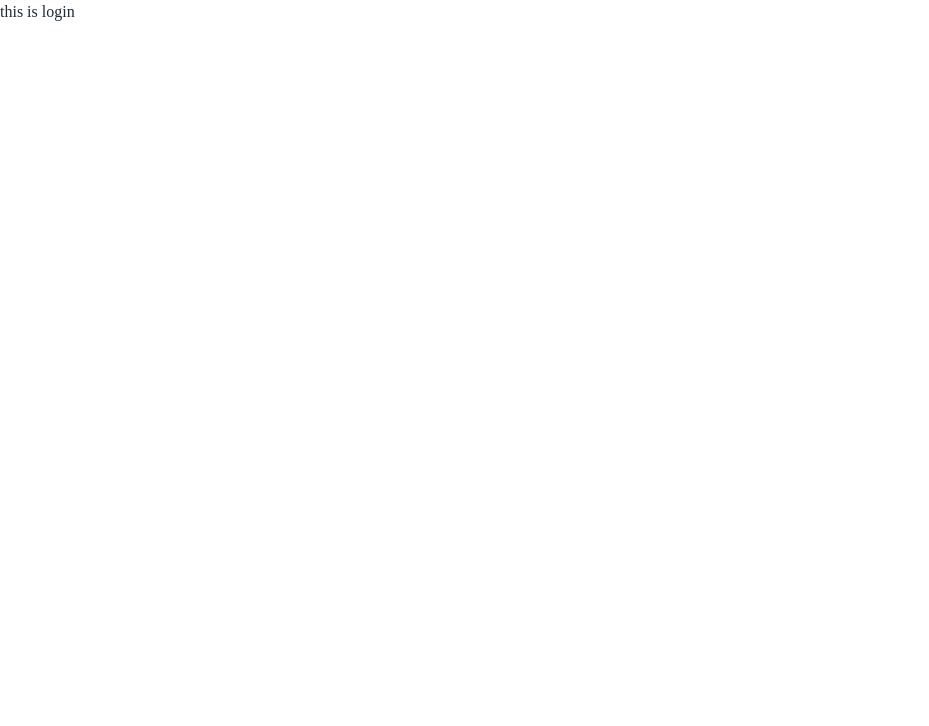
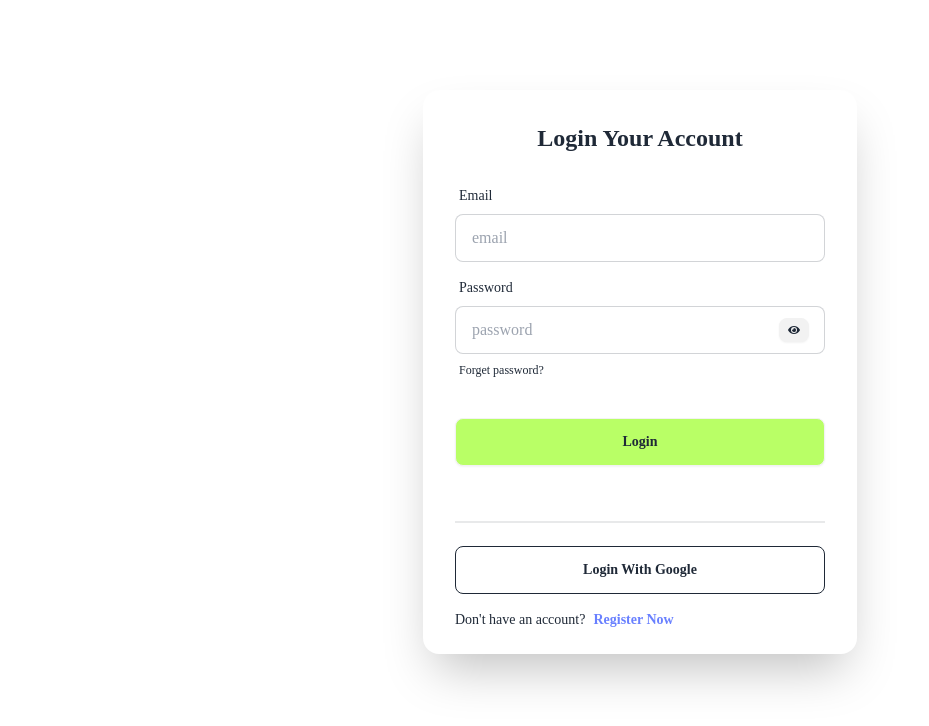
Before and after one commit to AhsanHabib002/StudyHard, a React (Vite) app: page /login in a window 1280 px wide. Shown: the top 726 px of the page, without its empty margins (0-929 px from the left). Built offline with nearby package versions, Linux system fonts and the light colour scheme; no server answers; a web font is replaced by a local one.

Commit message:
login setup done

```diff
--- a/package.json
+++ b/package.json
@@ -17,6 +17,7 @@
     "react-dom": "^18.3.1",
     "react-icons": "^5.4.0",
     "react-router-dom": "^7.1.1",
+    "react-sweetalert2": "^0.6.0",
     "react-toastify": "^11.0.2",
     "sort-by": "^1.2.0"
   },
--- a/src/Context/AuthContext/AuthProvider.jsx
+++ b/src/Context/AuthContext/AuthProvider.jsx
@@ -1,14 +1,15 @@
-import React, { useState } from "react";
+import React, { useEffect, useState } from "react";
 import AuthContext from "./AuthContext";
 import {
   createUserWithEmailAndPassword,
+  onAuthStateChanged,
   signInWithEmailAndPassword,
   signInWithPopup,
   signOut,
   updateProfile,
 } from "firebase/auth";
 import auth from "../../firebase/firebase.init";
-import { GoogleAuthProvider } from "firebase/auth/web-extension";
+import { GoogleAuthProvider } from "firebase/auth";
 
 const AuthProvider = ({ children }) => {
   const [user, setUser] = useState(null);
@@ -32,8 +33,16 @@ const AuthProvider = ({ children }) => {
   const googleProvider = new GoogleAuthProvider();
   const googleLogin = () => {
     return signInWithPopup(auth, googleProvider);
-};
-
+  };
+  useEffect(() => {
+    const unsubscribe = onAuthStateChanged(auth, (currentuser) => {
+      setUser(currentuser);
+      setLoading(false);
+    });
+    return () => {
+      unsubscribe();
+    };
+  }, []);
   const authInfo = {
     user,
     setUser,
--- a/src/Pages/Login/Login.jsx
+++ b/src/Pages/Login/Login.jsx
@@ -1,11 +1,130 @@
-import React from 'react';
+import { useContext, useState } from "react";
+import { FaEye } from "react-icons/fa";
+import { Link, useNavigate } from "react-router-dom";
+import { ToastContainer, toast } from "react-toastify";
+import "react-toastify/dist/ReactToastify.css";
+import Swal from "sweetalert2";
+import AuthContext from "../../Context/AuthContext/AuthContext";
 
 const Login = () => {
-    return (
-        <div className="max-w-[90rem] mx-auto">
-            this is login
+  const { userLogin, setUser, googleLogin } = useContext(AuthContext);
+  const navigate = useNavigate();
+  const [email, setEmail] = useState("");
+  const [show, setShow] = useState(false);
+
+  const handleLogin = (e) => {
+    e.preventDefault();
+    const form = new FormData(e.target);
+    const name = form.get("name");
+    const email = form.get("email");
+    const photo = form.get("photo");
+    const password = form.get("password");
+    userLogin(email, password)
+      .then((result) => {
+        const user = result.user;
+        setUser(user);
+        setTimeout(() => {
+          navigate("/");
+        }, 2000);
+        Swal.fire("Logger In", "Your Login is Successful.", "success");
+      })
+      .catch((error) => {
+        toast.error(`Error: ${error.message}`);
+      });
+
+    const passwordRegex = /^(?=.*[a-z])(?=.*[A-Z]).{6,}$/;
+    if (!passwordRegex.test(password)) {
+      setError(
+        "Password must contain at least 6 characters, one uppercase letter, and one lowercase letter."
+      );
+      return;
+    }
+    setError("");
+  };
+
+  const handleGoogleLogin = () => {
+    googleLogin()
+      .then((result) => {
+        const user = result.user;
+        setUser(user);
+        setTimeout(() => {
+          navigate("/");
+        }, 2000);
+        toast.success("Login Successful");
+      })
+      .catch((error) => {
+        toast.error(`Error: ${error.message}`);
+      });
+  };
+
+  return (
+    <div className="max-w-[90rem] mx-auto">
+      <div className="max-w-[450px] mx-auto py-[90px] px-2">
+        <ToastContainer />
+        <div className="card bg-base-100 w-full  shrink-0 shadow-2xl">
+          <form onSubmit={handleLogin} className="card-body">
+            <h2 className="text-center font-semibold text-2xl mb-4">
+              Login Your Account
+            </h2>
+            <div className="form-control">
+              <label className="label">
+                <span className="label-text">Email</span>
+              </label>
+              <input
+                name="email"
+                type="email"
+                placeholder="email"
+                className="input input-bordered"
+                required
+              />
+            </div>
+            <div className="form-control relative">
+              <label className="label">
+                <span className="label-text">Password</span>
+              </label>
+              <input
+                type={show ? "text" : "password"}
+                name="password"
+                placeholder="password"
+                className="input input-bordered"
+                required
+              />
+              <button
+                onClick={() => setShow(!show)}
+                className="btn btn-xs absolute right-4 top-12"
+              >
+                <FaEye></FaEye>
+              </button>
+              <label className="label">
+                <button className="label-text-alt link link-hover">
+                  {" "}
+                  Forget password?
+                </button>
+              </label>
+            </div>
+            <div className="form-control mt-6">
+              <button className="btn bg-[#B9FF66]">Login</button>
+            </div>
+          </form>
+          <div className="px-8 w-full">
+            <div className="divider"></div>
+            <button
+            onClick={handleGoogleLogin}
+            className="btn btn-outline w-full">
+              Login With Google
+            </button>
+
+            <div className="flex gap-2 mt-4 text-sm  mb-6">
+              <p>Don't have an account?</p>
+              <div className="font-semibold text-[#6980ff] ">
+                <Link to="/register">Register Now</Link>
+              </div>
+            </div>
+          </div>
         </div>
-    );
+      </div>
+    </div>
+  );
 };
 
 export default Login;
```
Also changed, not shown: 1 other file (tests, documents, lock files or other folders).
